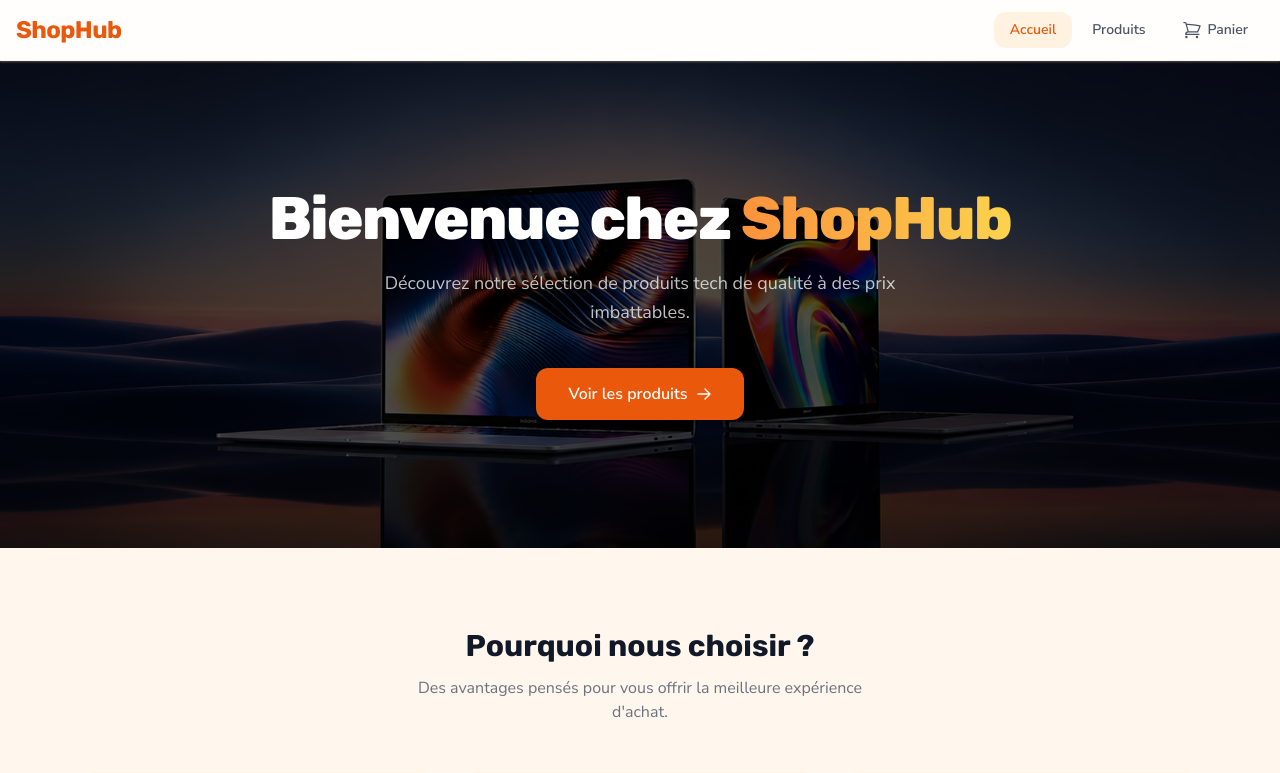
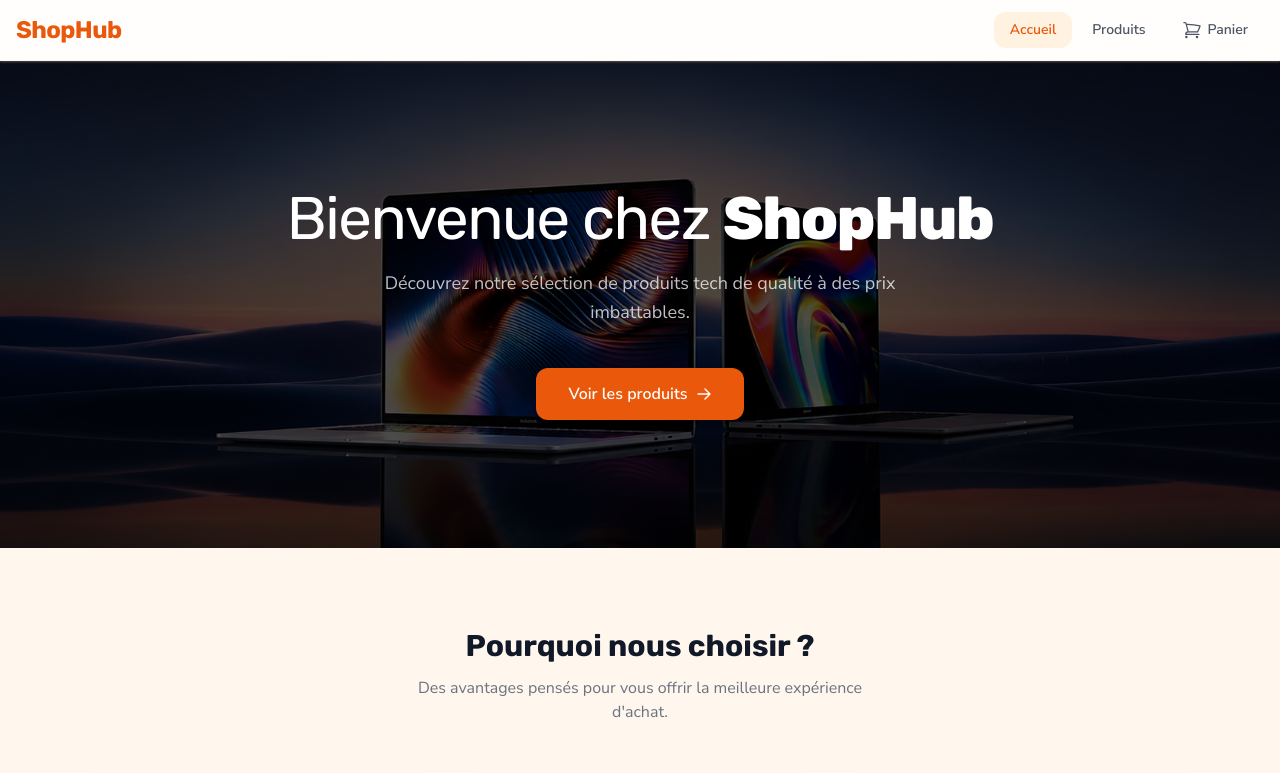
Before and after one commit to TheaCOLINOT/telemetrie-project, a React (Vite) app: page / in a window 1280 px wide. Shown: the top 773 px of the page. Built offline with nearby package versions, Linux system fonts and the light colour scheme.

Commit message:
feature: Umami ID fix

```diff
--- a/index.html
+++ b/index.html
@@ -6,7 +6,7 @@
     <link rel="icon" type="image/svg+xml" href="/favicon.svg" />
     <title>ShopHub</title>
     <!-- Umami Analytics -->
-    <script defer src="https://cloud.umami.is/script.js" data-website-id="57dcd6e5-373d-4e47-b1a8-3950c7b655d9"></script>
+    <script defer src="https://cloud.umami.is/script.js" data-website-id="57dcd6e5-373d-4e47-b1a8-3950c7b655d9" data-domains="ton-domaine.com"></script>
   </head>
   <body>
     <div id="root"></div>
--- a/src/pages/Home.jsx
+++ b/src/pages/Home.jsx
@@ -42,9 +42,9 @@ export default function Home() {
       >
         <div className="absolute inset-0 bg-black/70 pointer-events-none" aria-hidden="true" />
         <div className="container mx-auto max-w-3xl text-center relative">
-          <h1 className="text-5xl sm:text-6xl font-extrabold text-white mb-5 leading-tight tracking-tight">
+          <h1 className="text-5xl sm:text-6xl font-regular text-white mb-5 leading-tight tracking-tight">
             Bienvenue chez{' '}
-            <span className="text-transparent bg-clip-text bg-gradient-to-r from-orange-400 to-amber-300">ShopHub</span>
+            <span className="text-transparent bg-clip-text font-extrabold text-white">ShopHub</span>
           </h1>
           <p className="text-lg text-white/75 mb-10 max-w-xl mx-auto leading-relaxed">
             Découvrez notre sélection de produits tech de qualité à des prix imbattables.
```
Also changed, not shown: 1 other file (tests, documents, lock files or other folders).
